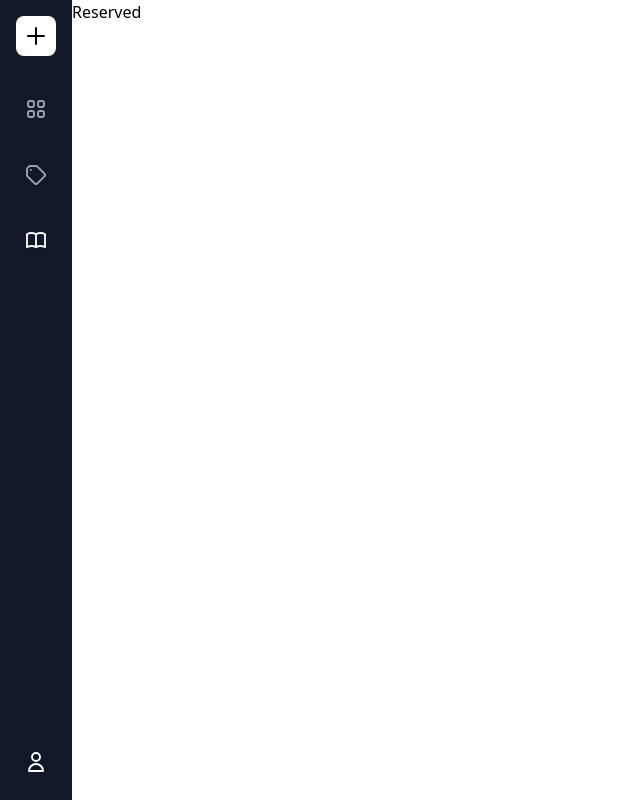
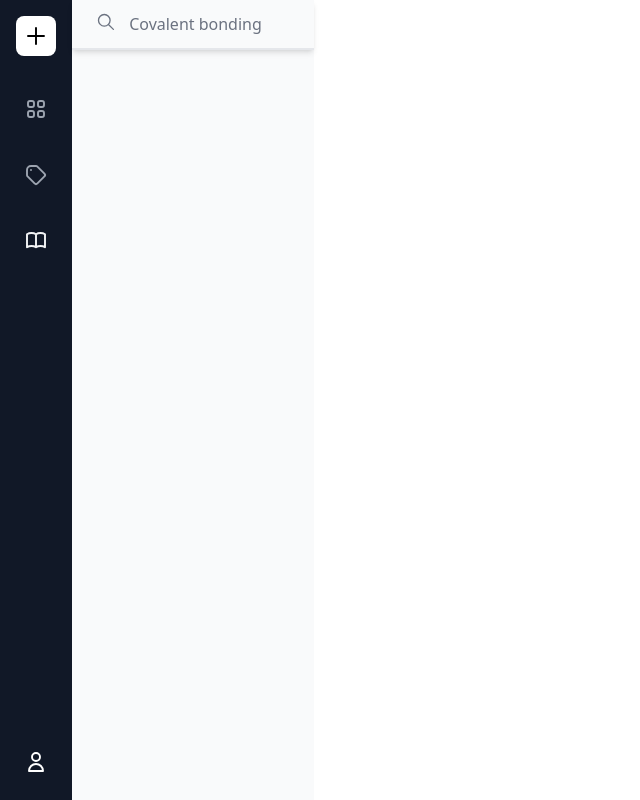
Before and after one commit to kakalition/writo, a React (Vite) app in the folder frontend/: page /app in a window 1280 px wide. Both pictures are taken after a click on the button 36 px from the left and 240 px from the top of the page. Shown: the whole page, without its empty margins (0-640 px from the left). Built offline with nearby package versions, Linux system fonts and the light colour scheme.

Commit message:
Create isSmall param in SearchbarComponent

```diff
--- a/frontend/src/features/app/note-list/components/SearchbarComponent.tsx
+++ b/frontend/src/features/app/note-list/components/SearchbarComponent.tsx
@@ -1,17 +1,27 @@
 import SearchIcon from '../../../../common-component/icons/SearchIcon';
 
-export default function SearchbarComponent() {
-  const iconClass = 'w-10 h-10 stroke-gray-500 stroke-[0.1rem]';
+type Params = {
+  isSmall?: boolean
+};
+
+export default function SearchbarComponent({ isSmall = false }: Params) {
+  const iconClass = `${isSmall ? 'w-6 h-6' : 'w-10 h-10'} stroke-gray-500 stroke-[0.1rem]`;
 
   return (
-    <div id="searchbar" className="flex z-[1] flex-row justify-start items-center py-4 px-12 w-full border-b-2 border-b-gray-200 shadow-md">
+    <div
+      id="searchbar"
+      className={`flex z-[1] flex-row justify-start items-center w-full border-b-2 border-b-gray-200 shadow-md
+      ${isSmall ? 'py-3 px-6' : 'py-4 px-12'}
+      `}
+    >
       <div className={iconClass}><SearchIcon /></div>
       <div className="w-4" />
       <form className="w-full h-full">
         <input
           aria-label="search query"
           id="query"
-          className="w-full h-full text-xl text-gray-500 placeholder:text-gray-500 focus:outline-0"
+          className={`w-full h-full text-gray-500 placeholder:text-gray-500 bg-transparent focus:outline-0
+          ${isSmall ? 'text-base' : 'text-xl'}`}
           type="text"
           name="query"
           placeholder="Covalent bonding"
--- a/frontend/src/features/app/note-page/NotePage.tsx
+++ b/frontend/src/features/app/note-page/NotePage.tsx
@@ -1,3 +1,12 @@
+import SearchbarComponent from '../note-list/components/SearchbarComponent';
+
 export default function NotePage() {
-  return <div>Reserved</div>;
+  return (
+    <div className="w-full h-full">
+      <div className="flex flex-col w-[20%] h-full bg-gray-50">
+        <SearchbarComponent isSmall />
+      </div>
+      <div className="w-[80%] h-full bg-white" />
+    </div>
+  );
 }
```
